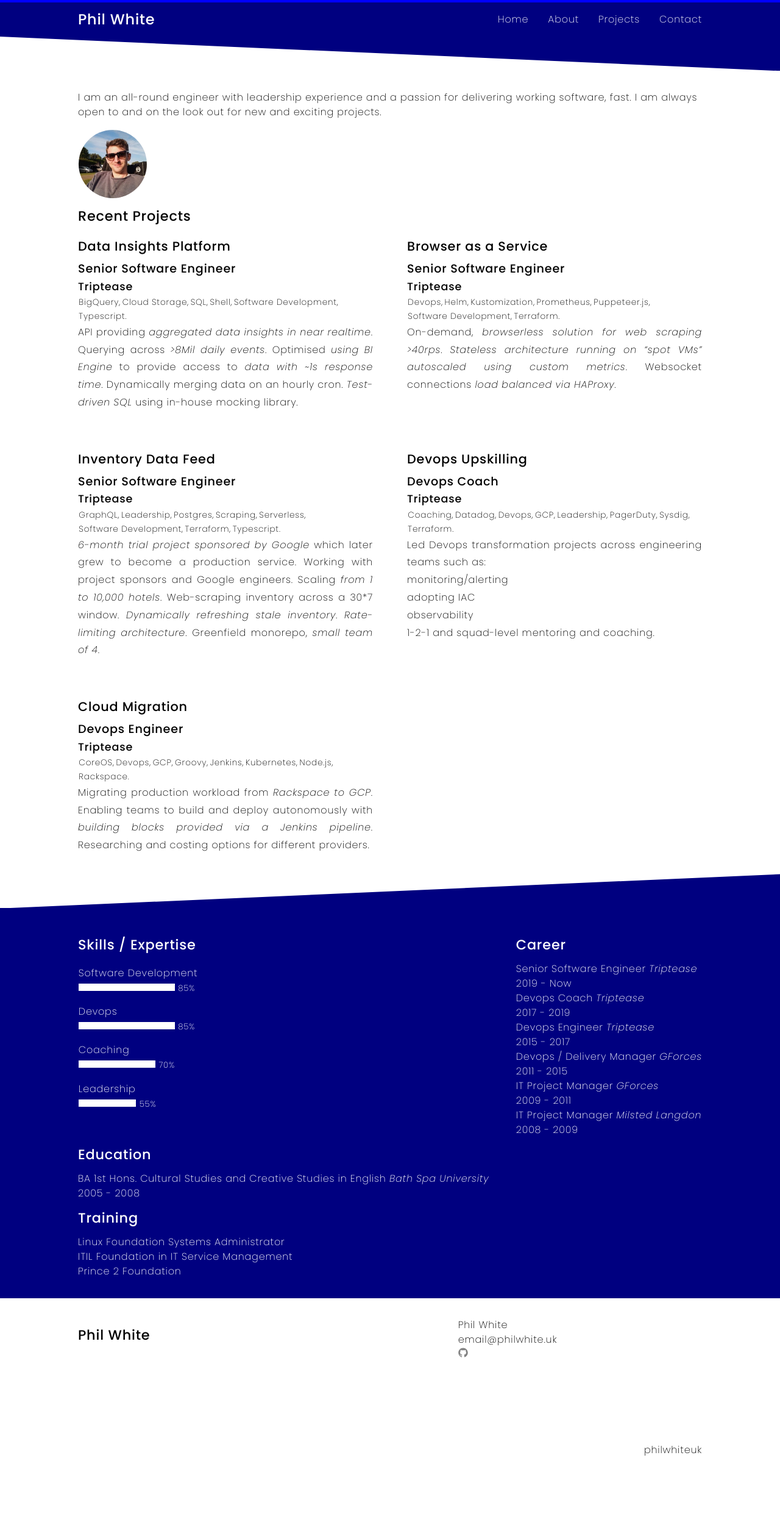
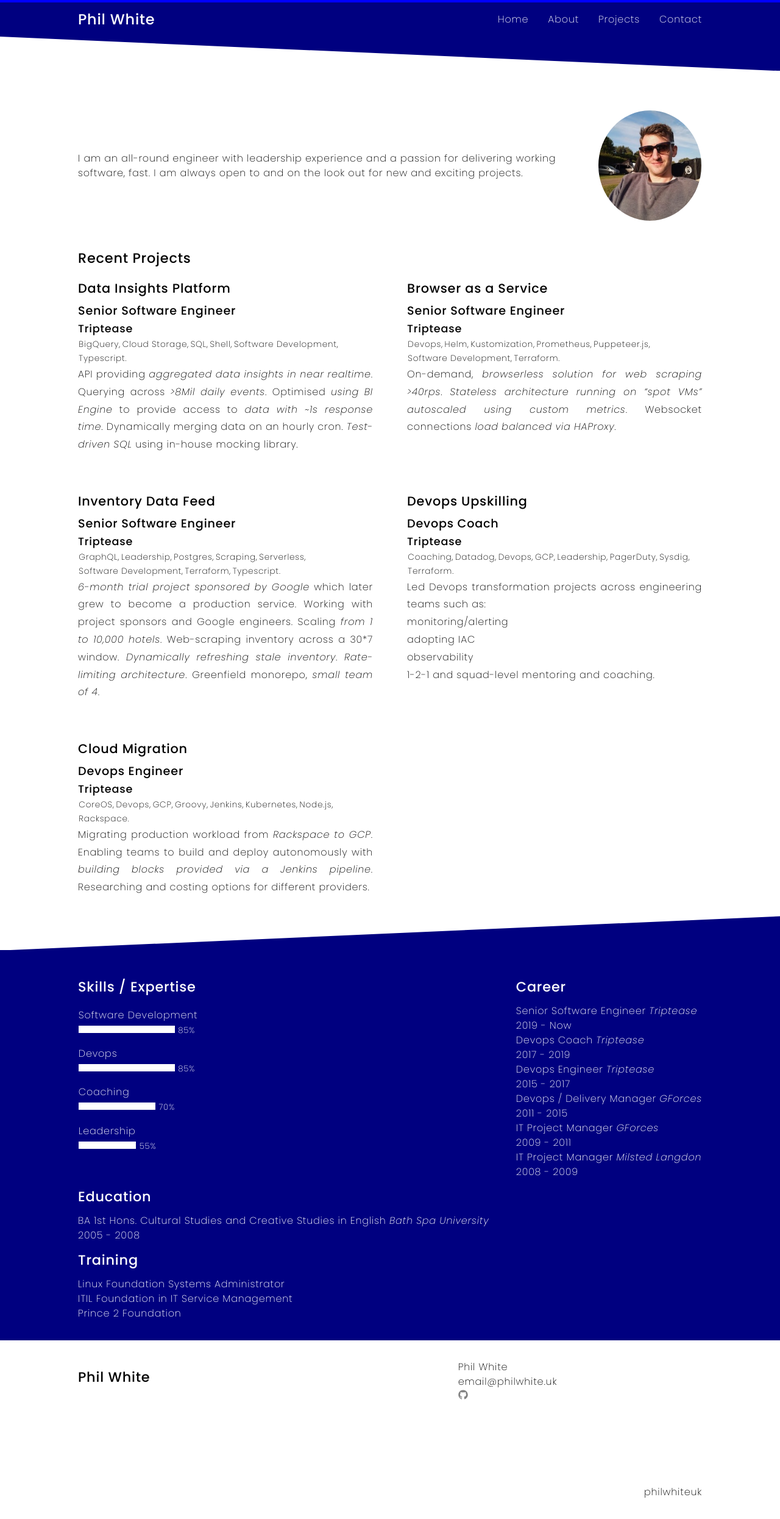
Before and after one commit to philwhiteuk/cv, a Jekyll site: the page built from pages/index.html, in a window 1280 px wide. Shown: the whole page at 61% size. Built offline with Jekyll 4.4.1, drawn with Linux system fonts in a browser that asks for light colours; before the commit the page ends 2422 px from its top, so only the background shows below that.

Commit message:
wip: smarten homepage styles

```diff
--- a/_includes/projects.html
+++ b/_includes/projects.html
@@ -1,5 +1,5 @@
 {% assign projects_by_date = site.projects | sort: "start_date" | reverse %}
-<section class="projects">
+<section id="projects">
     {% for project in projects_by_date %}
     {% if include.tag == nil or project.tags contains include.tag %}
     <article class="project">
--- a/_sass/theme/_home.scss
+++ b/_sass/theme/_home.scss
@@ -1,10 +1,17 @@
+main section#home {
+    align-items: center;
+    display: flex;
+    flex-direction: row;
+    gap: 3rem;
+    justify-content: space-between;
+    padding: 2rem 0;
+}
+
 #badge {
     border: solid 1px transparent;
     border-radius: 50%;
-    height: 7rem;
-    margin-top: 1rem;
     overflow: hidden;
-    width: 7rem;
+    width: 20rem;
 }
 
 #badge img {
--- a/_sass/theme/_projects.scss
+++ b/_sass/theme/_projects.scss
@@ -1,4 +1,4 @@
-main section.projects {
+main section#projects {
   display: grid;
   grid-gap: 3.5rem;
   grid-template-columns: repeat(auto-fit, minmax(20rem, 1fr));
--- a/pages/index.html
+++ b/pages/index.html
@@ -7,7 +7,7 @@ title: "Home"
 permalink: /
 ---
 
-<section id="intro">
+<section id="home">
     <p>I am an all-round engineer with leadership experience and a passion for delivering working software, fast. I am always open to and on the look out for new and exciting projects.</p>
     <div id="badge">
         <img src="{{ '/assets/profile.jpeg' | relative_url }}" alt="my profile photo"/>
```
